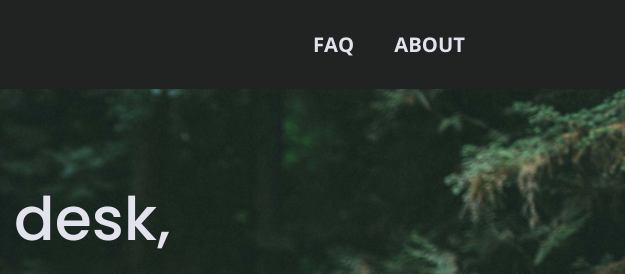
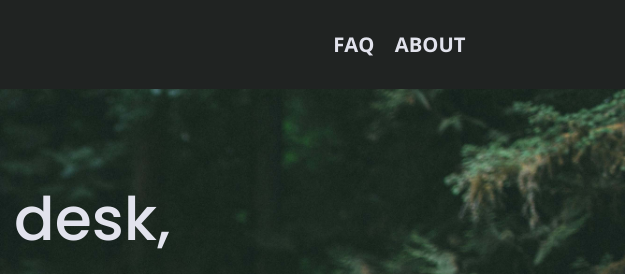
Before and after one commit to dpinon19/206-unplugged-website, a website built with Parcel: page index.html in a window 1280 px wide. Shown: the top 274 px of the page, 655-1280 px from the left. Built offline with nearby package versions, Linux system fonts and the light colour scheme.

Commit message:
Fixed spacing nav on tablet

```diff
--- a/css/main.css
+++ b/css/main.css
@@ -566,6 +566,10 @@ input[type="button"] {
     justify-content: space-between;
   }
 
+  header nav li {
+    padding-left: 1em;
+  }
+
   .header-divider {
     display: none;
   }
@@ -742,6 +746,7 @@ input[type="button"] {
     font-size: 1.125em;
     line-height: 1.333;
   }
+
   /* Hero */
   .hero-area h1 {
     font-size: 3.75em;
```
